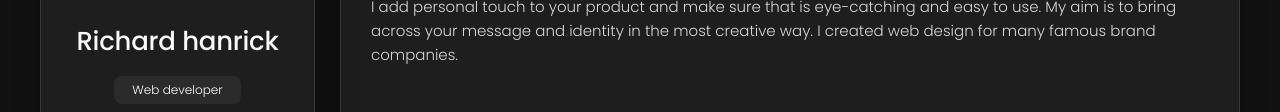
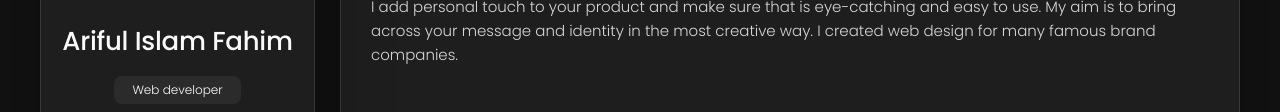
Before and after one commit to arifulislamfahim04/arifulislamfahim, a plain HTML site: page index.html in a window 1280 px wide. Shown: the part 271-383 px from the top of the page. Drawn offline with nearby package versions, Linux system fonts and the light colour scheme.

Commit message:
Update index.html

```diff
--- a/index.html
+++ b/index.html
@@ -42,11 +42,11 @@
       <div class="sidebar-info">
 
         <figure class="avatar-box">
-          <img src="./assets/images/my-avatar.png" alt="Richard hanrick" width="80">
+          <img src="./assets/images/my-avatar.png" alt="Ariful Islam Fahim" width="80">
         </figure>
 
         <div class="info-content">
-          <h1 class="name" title="Richard hanrick">Richard hanrick</h1>
+          <h1 class="name" title="Ariful Islam Fahim">Ariful Islam Fahim</h1>
 
           <p class="title">Web developer</p>
         </div>
```
